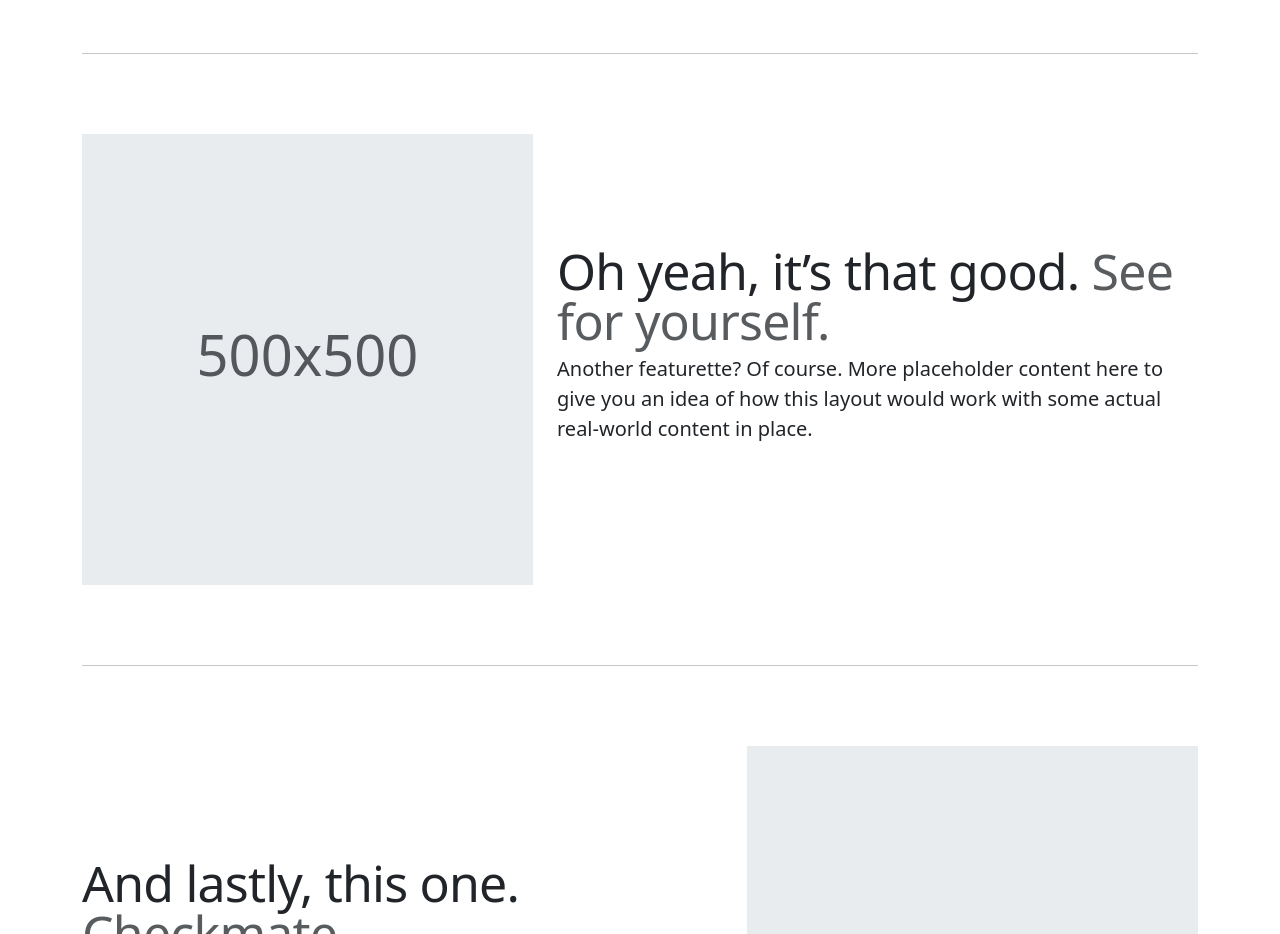
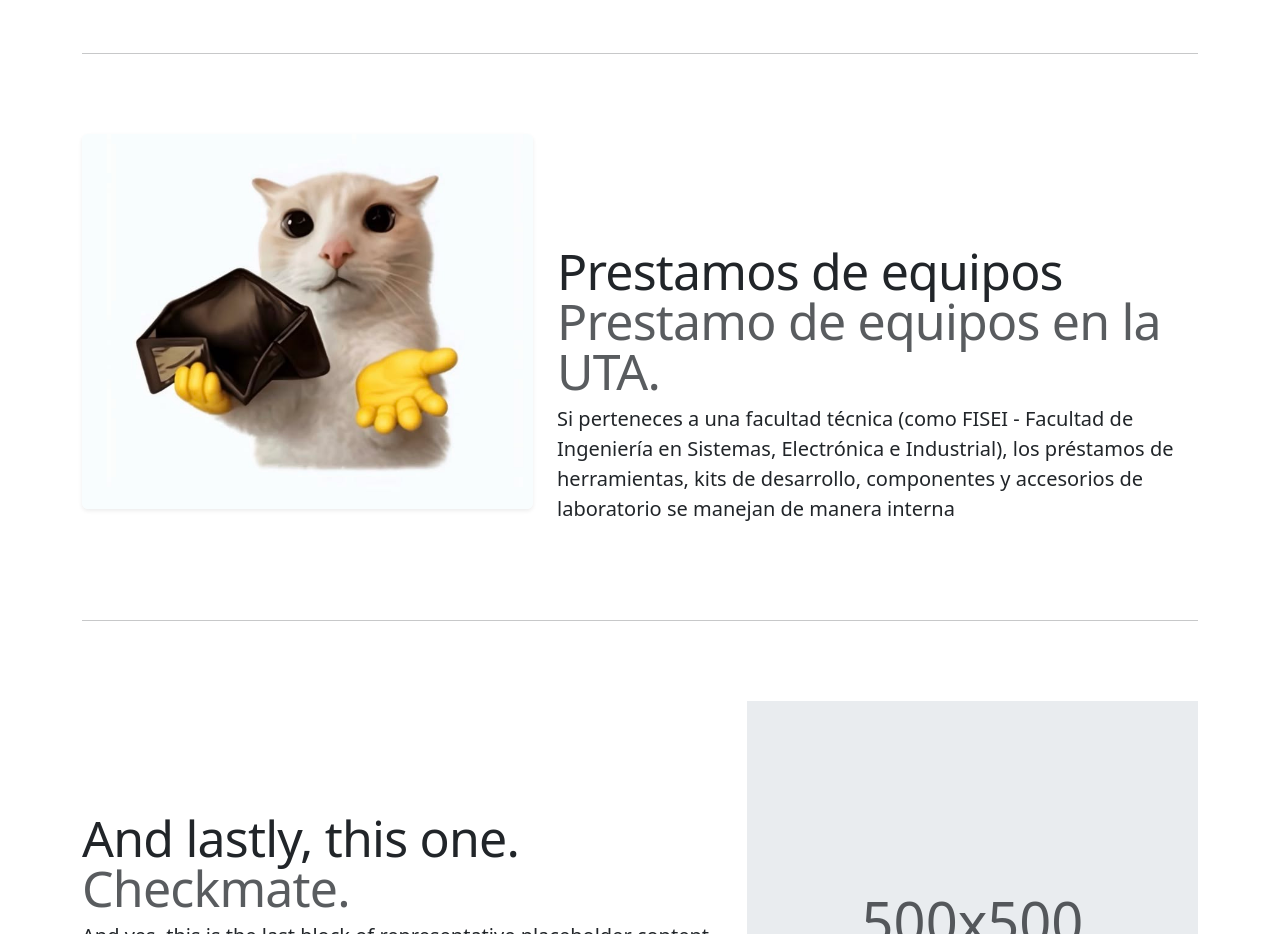
Before and after one commit to paniwis/comandos_basico, a plain HTML site: page index.html in a window 1280 px wide. Shown: the part 2280-3214 px from the top of the page. Drawn offline with Linux system fonts and the light colour scheme.

Commit message:
feat(home)agregar prestamos a la pagina de inicio

```diff
--- a/index.html
+++ b/index.html
@@ -442,35 +442,22 @@
         <div class="row featurette">
           <div class="col-md-7 order-md-2">
             <h2 class="featurette-heading fw-normal lh-1">
-              Oh yeah, it’s that good.
-              <span class="text-body-secondary">See for yourself.</span>
+              Prestamos de equipos
+              <span class="text-body-secondary">Prestamo de equipos en la UTA.</span>
             </h2>
             <p class="lead">
-              Another featurette? Of course. More placeholder content here to
-              give you an idea of how this layout would work with some actual
-              real-world content in place.
+              Si perteneces a una facultad técnica (como FISEI - Facultad de Ingeniería en Sistemas, Electrónica e Industrial), los préstamos de herramientas, kits de desarrollo, componentes y accesorios de laboratorio se manejan de manera interna
             </p>
           </div>
           <div class="col-md-5 order-md-1">
-            <svg
-              aria-label="Placeholder: 500x500"
-              class="bd-placeholder-img bd-placeholder-img-lg featurette-image img-fluid mx-auto"
+            <img
+              src="prestamos.jpg"
+              alt="Préstamos de equipos"
+              class="featurette-image img-fluid mx-auto rounded shadow-sm"
+              style="max-height: 500px; object-fit: cover;"
+              width="500"
               height="500"
-              preserveAspectRatio="xMidYMid slice"
-              role="img"
-              width="500"
-              xmlns="http://www.w3.org/2000/svg"
-            >
-              <title>Placeholder</title>
-              <rect
-                width="100%"
-                height="100%"
-                fill="var(--bs-secondary-bg)"
-              ></rect>
-              <text x="50%" y="50%" fill="var(--bs-secondary-color)" dy=".3em">
-                500x500
-              </text>
-            </svg>
+            />
           </div>
         </div>
         <hr class="featurette-divider" />
```
Also changed, not shown: prestamos.jpg (added).
